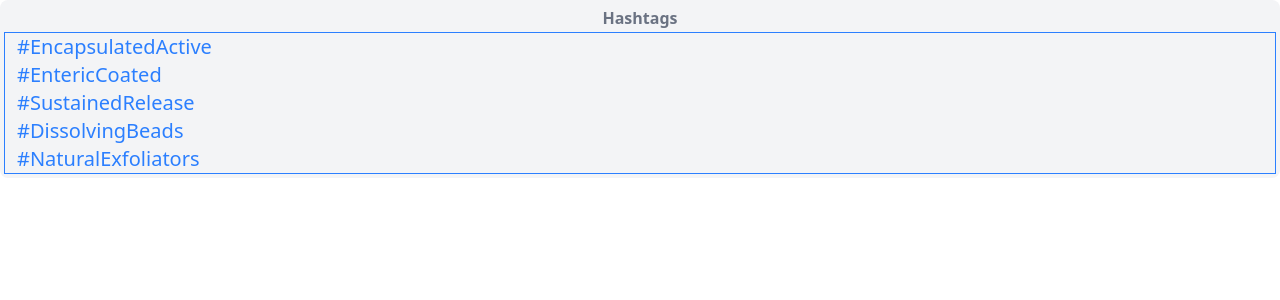
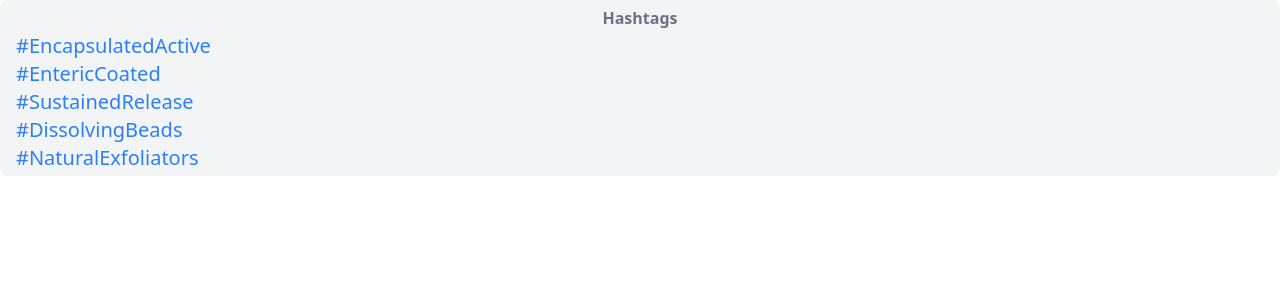
Before and after one commit to Amarjit-Gupta/next-js-dashboard, a Next.js app: page /HashTag in a window 1280 px wide. Shown: the top 300 px of the page. Built offline with nearby package versions, Linux system fonts and the light colour scheme.

Commit message:
first-commit

```diff
--- a/app/HashTag/page.jsx
+++ b/app/HashTag/page.jsx
@@ -11,7 +11,7 @@ const HashTag = () => {
                 <li>Lorem ipsum dolor</li>
                 <li>Lorem ipsum dolor</li>
             </ul> */}
-            <div className="border text-xs lg:text-xl pl-3 text-blue-500">
+            <div className="text-xs lg:text-xl pl-3 text-blue-500">
                 <p>#EncapsulatedActive</p>
                 <p>#EntericCoated</p>
                 <p>#SustainedRelease</p>
--- a/app/PaidAds/page.jsx
+++ b/app/PaidAds/page.jsx
@@ -108,11 +108,11 @@ const PaidAds = () => {
             <div className="flex-1 grid grid-cols-2 gap-2">
                 <div className=" flex flex-col justify-center px-1 bg-gray-100 rounded-lg">
                     <p className="text-gray-500 text-[8px] lg:text-sm wrap-break-word">Keyword</p>
-                    <p className="text-[8px] lg:text-xl">{keyword ?? "--"}</p>
+                    <p className="text-[8px] lg:text-lg">{keyword ?? "--"}</p>
                 </div>
                 <div className=" flex flex-col justify-center px-1 bg-gray-100 rounded-lg">
                     <p className="text-gray-500 text-[8px] lg:text-sm wrap-break-word">Campaign</p>
-                    <p className="text-[8px] lg:text-xl">{campaign ?? "--"}</p>
+                    <p className="text-[8px] lg:text-lg">{campaign ?? "--"}</p>
                 </div>
                 <div className=" flex flex-col justify-center px-1 bg-gray-100 rounded-lg">
                     <p className="text-gray-500 text-[8px] lg:text-sm">Ad Spent</p>
@@ -120,7 +120,7 @@ const PaidAds = () => {
                 </div>
                 <div className=" flex flex-col justify-center px-1 bg-gray-100 rounded-lg">
                     <p className="text-gray-500 text-[7px] lg:text-sm wrap-break-word">Competitor</p>
-                    <p className="text-[8px] lg:text-xl">{competitor ?? "--"}</p>
+                    <p className="text-[8px] lg:text-lg">{competitor ?? "--"}</p>
                 </div>
             </div>
         </div>
```
